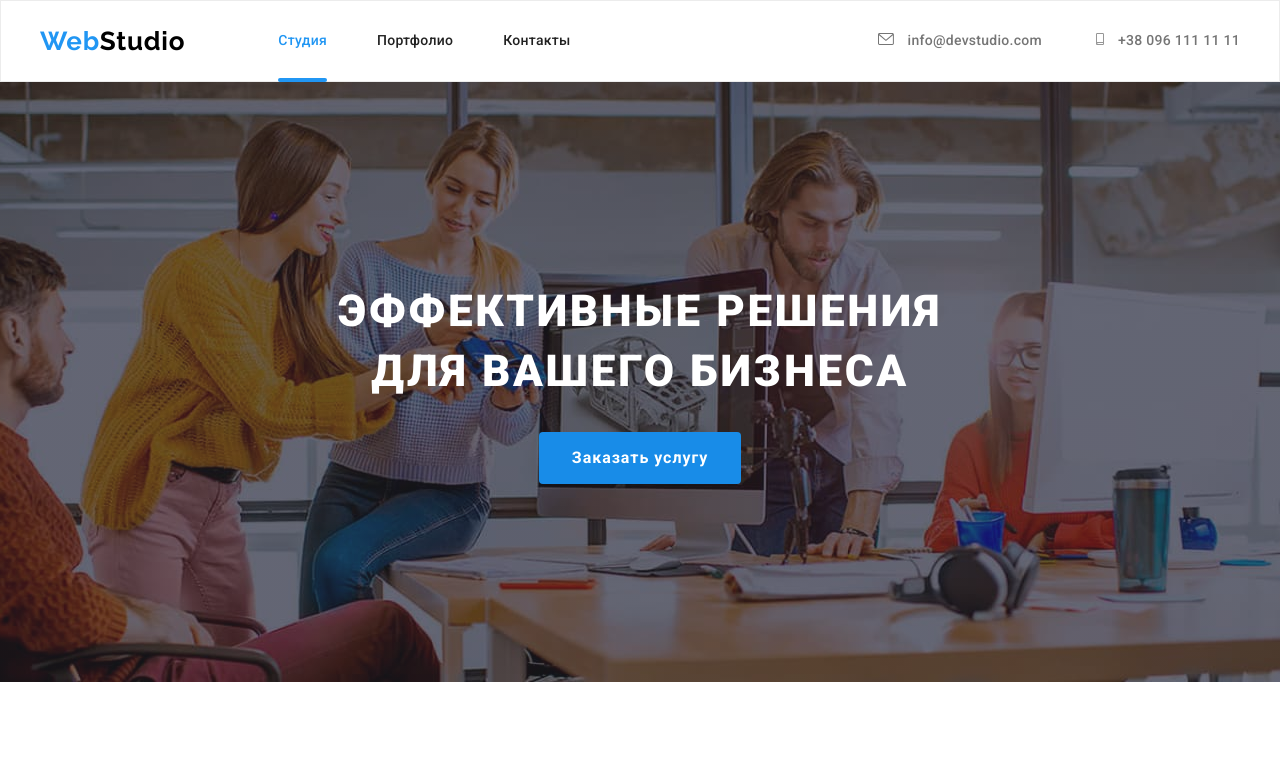
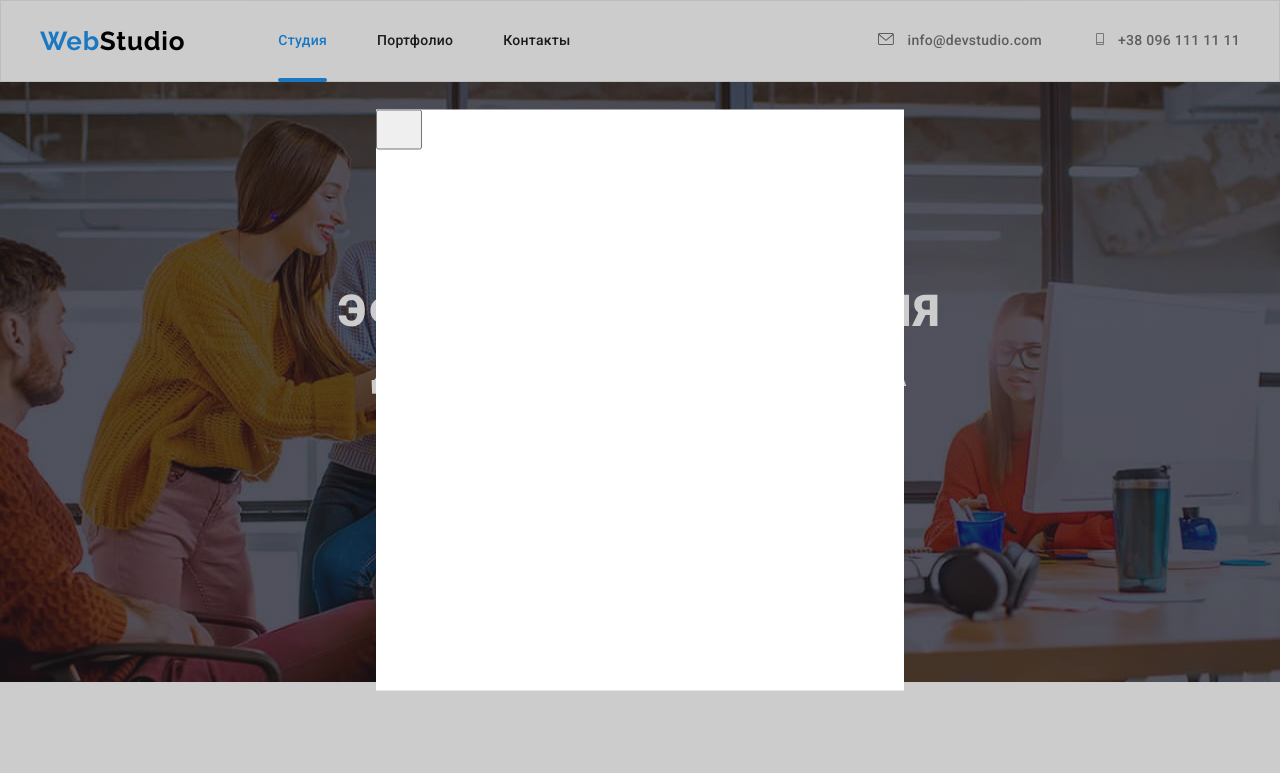
Before and after one commit to Ronelos/goit-markup-hw-05, a plain HTML site: page index.html in a window 1280 px wide. Both pictures are taken after a click on the button "Заказать услугу". Shown: the top 773 px of the page. Drawn offline with nearby package versions, Linux system fonts and the light colour scheme.

Commit message:
homework5-5
добавил модалку

```diff
--- a/css/styles.css
+++ b/css/styles.css
@@ -756,3 +756,51 @@ img {
     margin-top: 20px;
 
 }
+
+
+.backdrop {
+position: fixed;
+height: 100vh;
+width: 100vw;
+background-color: rgba(0, 0, 0, 0.2);
+top: 0;
+
+
+}
+
+.modal {
+    position: absolute;
+    width: 528px;
+    min-height: 581px;
+    background-color: #fff;
+    background-repeat: 4px;
+    left: 50%;
+    top: 50%;
+    transform: translate(-50%, -50%);
+
+
+}
+
+.buttom-close {
+
+    width: 30px;
+    height: 30px;
+
+
+
+
+}
+
+.modal-button {
+    position: absolute;
+    top: 5px;
+    left: 5px;
+    border-radius: 50%;
+
+}
+
+.backdrop.is-hidden {
+    opacity: 0;
+    /* visibility: hidden; */
+    pointer-events: none;
+}
--- a/index.html
+++ b/index.html
@@ -72,7 +72,7 @@
           <h1 class="hero-title">
             Эффективные решения <br />для вашего бизнеса
           </h1>
-          <button class="hero-button button-cursor" type="button">
+          <button class="hero-button button-cursor" type="button" data-modal-open>
             Заказать услугу
           </button>
         </div>
@@ -445,5 +445,12 @@
         </div>
       </div>
     </footer>
+    <div class="backdrop is-hidden" data-modal>
+      <div class="modal">
+        <button type="modal-button" data-modal-close><svg class="buttom-close"><use href="./images/svg/close-buttom.svg"></use></svg> </button>
+      </div>
+
+    </div>
+    <script src="./js/modal.js"></script>
   </body>
 </html>
--- /dev/null
+++ b/js/modal.js
@@ -0,0 +1,14 @@
+(() => {
+    const refs = {
+      openModalBtn: document.querySelector('[data-modal-open]'),
+      closeModalBtn: document.querySelector('[data-modal-close]'),
+      modal: document.querySelector('[data-modal]'),
+    };
+
+    refs.openModalBtn.addEventListener('click', toggleModal);
+    refs.closeModalBtn.addEventListener('click', toggleModal);
+
+    function toggleModal() {
+      refs.modal.classList.toggle('is-hidden');
+    }
+  })();
```
Also changed, not shown: images/svg/close-buttom.svg (added).
